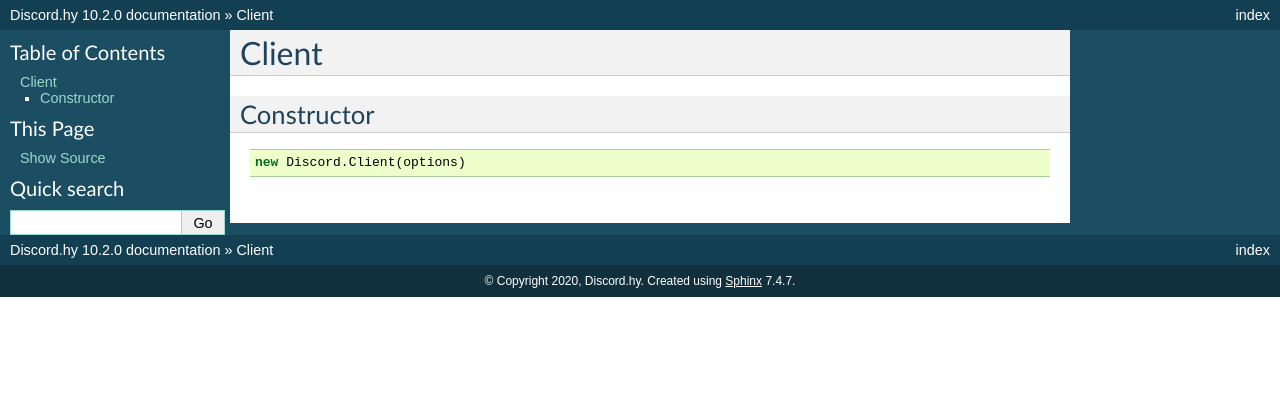
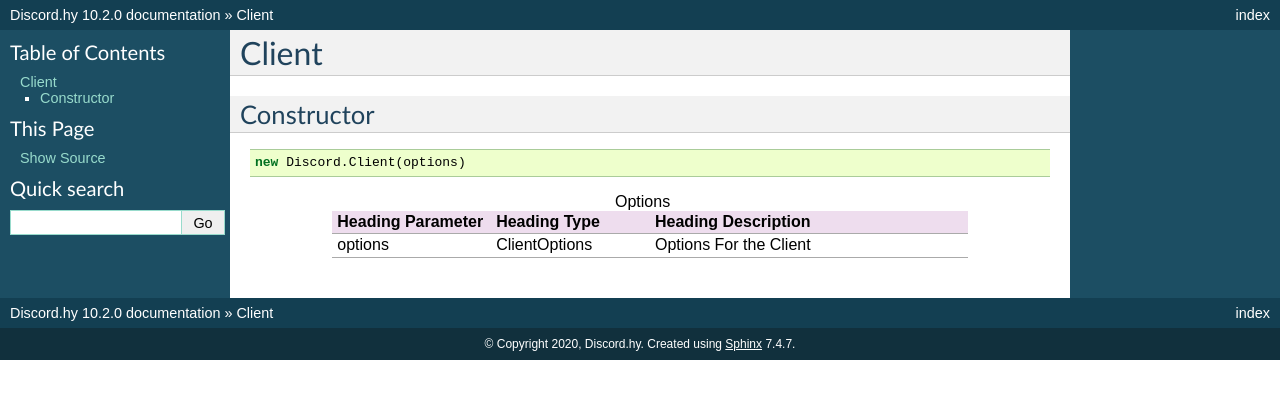
Before and after one commit to hydrogen-studio/discordhydocs, a Sphinx documentation site: the page built from docs/client.rst, in a window 1280 px wide. Shown: the top 399 px of the page. Built offline with Sphinx 7.4.7, drawn with Linux system fonts in a browser that asks for light colours.

Commit message:
Update client.rst

```diff
--- a/docs/client.rst
+++ b/docs/client.rst
@@ -6,3 +6,14 @@
 .. code-block:: javascript
 
    new Discord.Client(options)
+
+.. list-table:: Options
+   :widths: 25 25 50
+   :header-rows: 1
+
+   * - Heading Parameter
+     - Heading Type
+     - Heading Description
+   * - options
+     - ClientOptions
+     - Options For the Client
```
